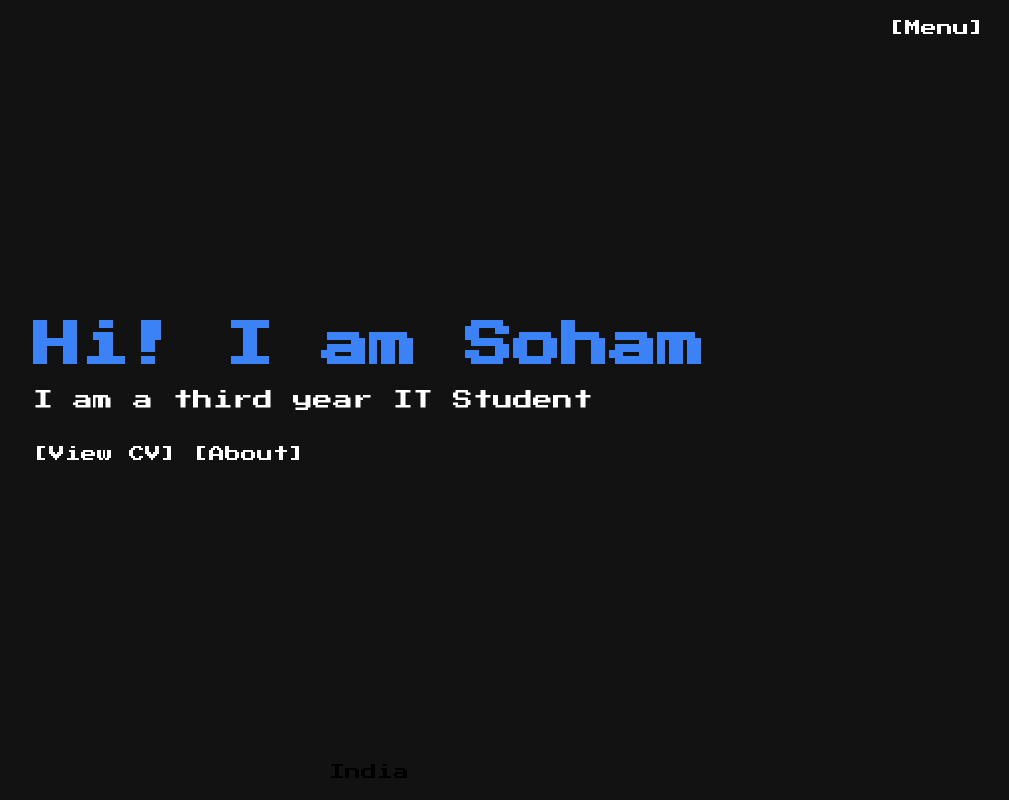
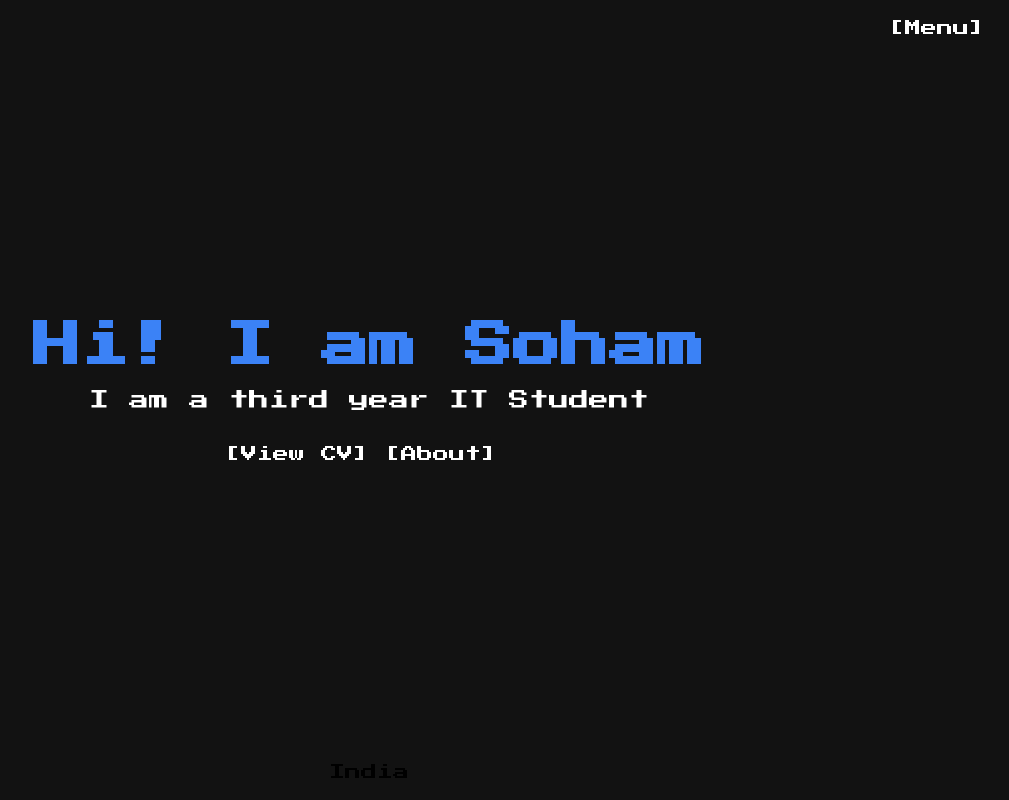
Before and after one commit to sohamsangole/portfolio-website, a Next.js app: page / in a window 1280 px wide. Shown: the whole page, without its empty margins (271-1280 px from the left). Built offline with nearby package versions, Linux system fonts and the light colour scheme.

Commit message:
Centred Everything

```diff
--- a/src/app/components/HeroSection.jsx
+++ b/src/app/components/HeroSection.jsx
@@ -4,7 +4,7 @@ const HeroSection = () => {
     return (
         <section>
             <div className='grid lg:grid-cols-12 mx-auto'>
-                <div className=' col-start-3 col-span-8'>
+                <div className=' col-start-3 col-span-8 text-center'>
                     <h1 className="text-blue-500 mb-4 text-3xl lg:text-5xl font-extrabold">Hi! I am Soham</h1>
                     <p className="text-white text-lg lg:text-xl">I am a third year IT Student</p>
                     <div className=' self-center'>
```
